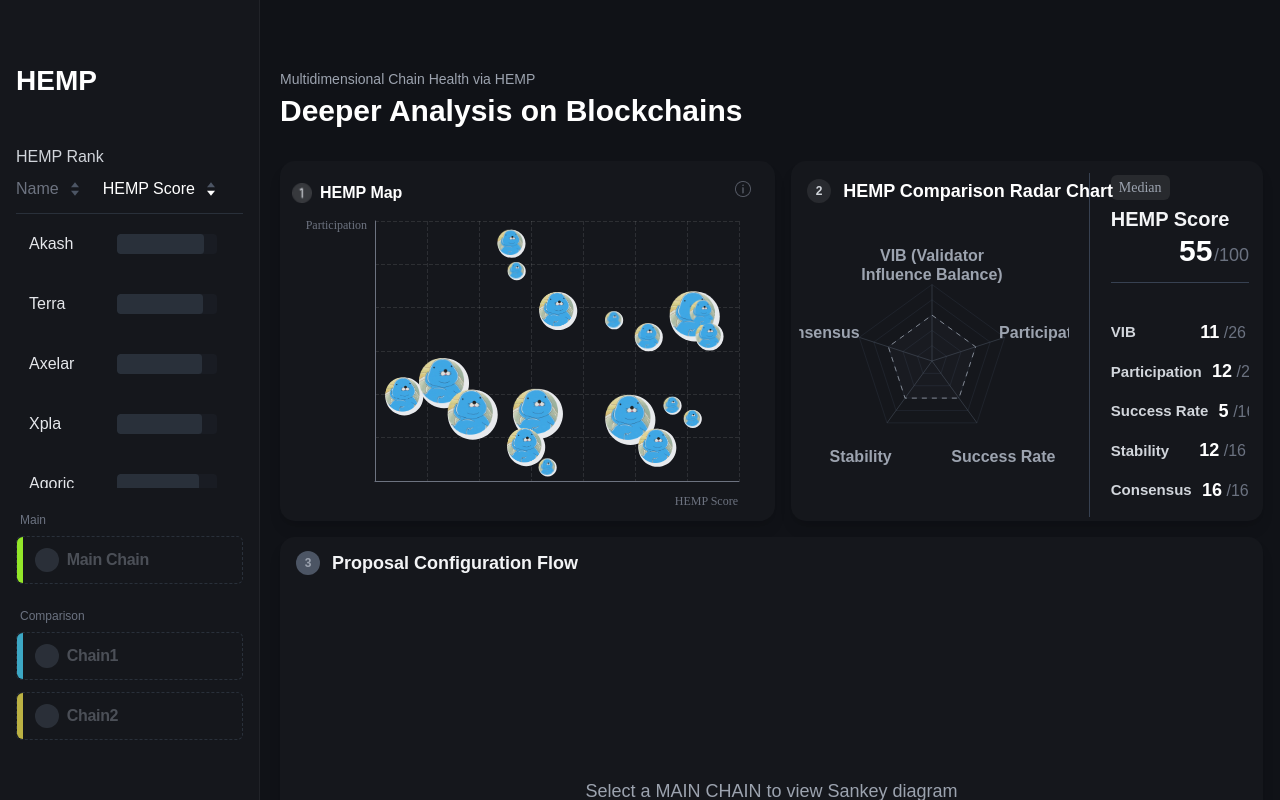
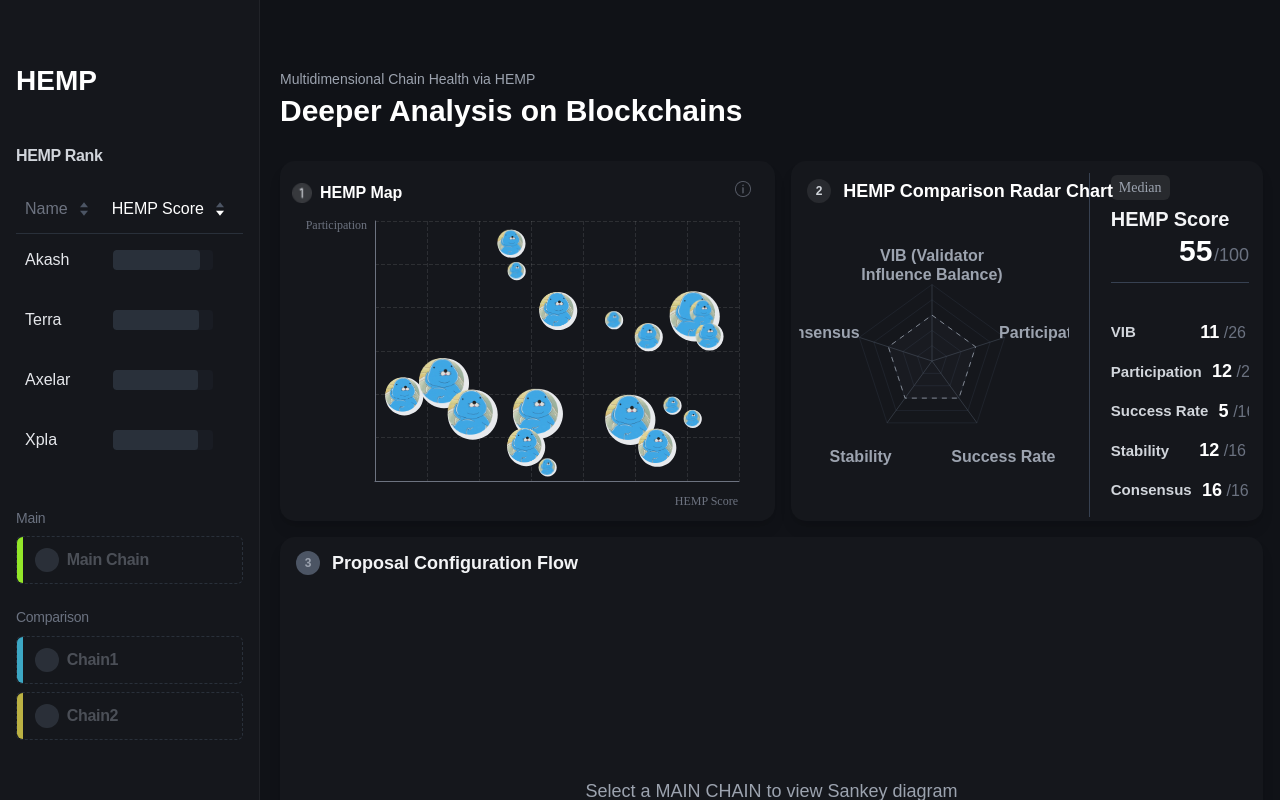
Before and after one commit to nhsngyn/HEMP, a React (Vite) app: page / in a window 1280 px wide. Built offline with nearby package versions, Linux system fonts and the light colour scheme; a web font is replaced by a local one.

Commit message:
랭킹 차트 디자인 적용 완료

```diff
--- a/src/components/ranking/DroppableListArea.jsx
+++ b/src/components/ranking/DroppableListArea.jsx
@@ -11,10 +11,8 @@
         w-full
         h-full
         overflow-y-auto
-        pr-2
         custom-scrollbar
         rounded-lg
-        p-1
         ${isOver ? "bg-white/5" : ""}
       `}
     >
--- a/src/components/ranking/DroppableSlot.jsx
+++ b/src/components/ranking/DroppableSlot.jsx
@@ -1,6 +1,7 @@
 import React from "react";
 import { useDroppable } from "@dnd-kit/core";
 import useChainStore from "../../store/useChainStore";
+import { COLORS } from "../../constants/colors";
 
 const DroppableSlot = ({ id, color, selectedChainId, onClear, placeholderText }) => {
   const { setNodeRef, isOver } = useDroppable({ id });
@@ -34,8 +35,8 @@
         ${isOver ? "ring-1 ring-gray-500 bg-gray-800/50" : ""}
       `}
       style={{
-        border: isSelected ? '1px solid #29303A' : `1px dashed #29303A`,
-        backgroundColor: isSelected ? '#191C23' : 'transparent',
+        border: isSelected ? '1px solid COLORS.GRAY800' : `1px dashed #29303A`,
+        backgroundColor: isSelected ? 'COLORS.GRAY800' : 'transparent',
       }}
     >
       {/* 1. 하이라이트 선 (Left Edge Bar) */}
@@ -85,6 +86,7 @@
     src="/Icons/icon_delete_20.svg"
     alt="delete"
     className="w-5 h-5"
+    style={{ width: LOGO_SIZE, height: LOGO_SIZE }}
   />
 </button>
           </div>
--- a/src/components/ranking/RankingChart.jsx
+++ b/src/components/ranking/RankingChart.jsx
@@ -126,7 +126,7 @@
       <div className="flex flex-col h-full w-full select-none">
 
         {/* TITLE */}
-        <h2 className="text-GRAY200 text-body2_sb mb-2">
+        <h2 className="text-GRAY200 text-body2-b mb-[30px]">
           HEMP Rank
         </h2>
 
@@ -136,6 +136,7 @@
             flex items-center gap-4
             mb-1 pb-3 shrink-0
             border-b w-full
+            pl-[9px]
           "
           style={{ borderColor: COLORS.GRAY700 }}
         >
@@ -183,7 +184,7 @@
         </div>
 
         {/* LIST AREA */}
-        <div className="flex-1 min-h-0 overflow-y-auto mb-4">
+        <div className="flex-1 min-h-0 overflow-y-auto mb-[35px]">
           <DroppableListArea>
             {sortedChains.map((chain) => {
               const isSelected = selectedIds.includes(chain.id);
@@ -201,11 +202,11 @@
         </div>
 
         {/* SLOT AREA */}
-        <div className="shrink-0 flex flex-col gap-6 pt-2">
+        <div className="shrink-0 flex flex-col gap-[24px]">
 
           {/* Main */}
           <div>
-            <h3 className="text-gray-500 text-xs font-medium mb-2 pl-1">
+            <h3 className="text-gray-500 text-body3-m mb-[8px]">
               Main
             </h3>
             <DroppableSlot
@@ -219,10 +220,10 @@
 
           {/* Comparison */}
           <div>
-            <h3 className="text-gray-500 text-xs font-medium mb-2 pl-1">
+            <h3 className="text-gray-500 text-body3-m mb-[8px]">
               Comparison
             </h3>
-            <div className="flex flex-col gap-3">
+            <div className="flex flex-col gap-[8px]">
               <DroppableSlot
                 id="sub1"
                 color={COLORS.SUB1}
--- a/tailwind.config.js
+++ b/tailwind.config.js
@@ -49,7 +49,7 @@
         'body3-r': ['14px', { lineHeight: '140%', letterSpacing: '-0.02em', fontWeight: '400' }],
 
         // Caption 1
-        'caption1-eb': ['12px', { lineHeight: '130%', letterSpacing: '-0.02em', fontWeight: '800' }],
+        'caption1-ex': ['12px', { lineHeight: '130%', letterSpacing: '-0.02em', fontWeight: '800' }],
         'caption1-b': ['12px', { lineHeight: '130%', letterSpacing: '-0.02em', fontWeight: '700' }],
         'caption1-sb': ['12px', { lineHeight: '130%', letterSpacing: '-0.02em', fontWeight: '600' }],
         'caption1-m': ['12px', { lineHeight: '130%', letterSpacing: '-0.02em', fontWeight: '500' }],
```
Also changed, not shown: src/components/ranking/ChainCard.jsx (line endings or trailing spaces).
